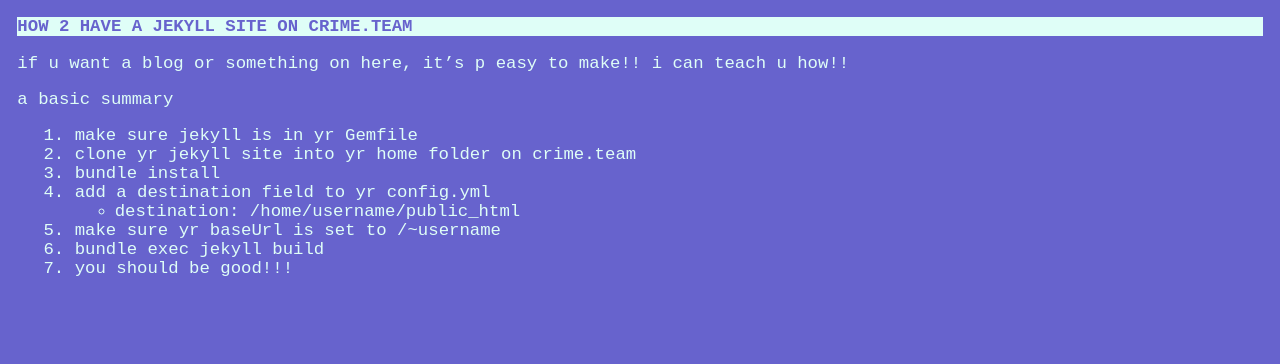
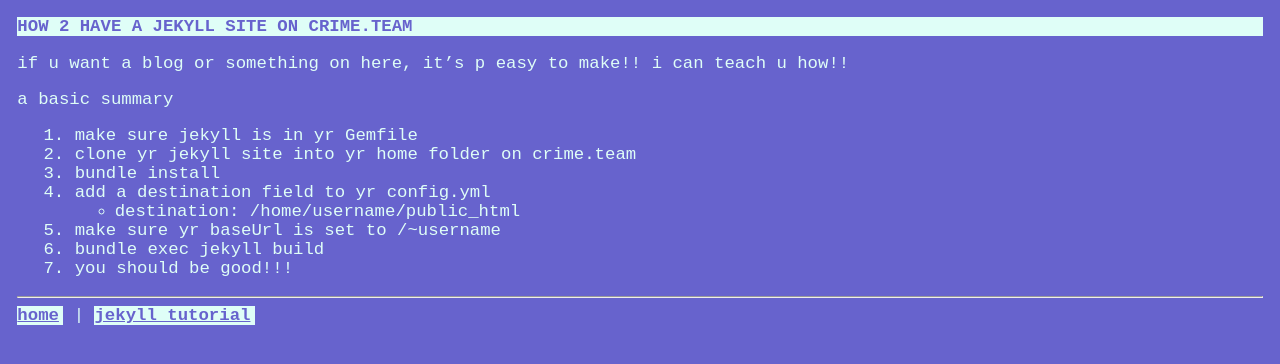
Before and after one commit to jkap/jkap-crimeteam, a Jekyll site: the page built from jekyll-tutorial.md, in a window 1280 px wide. Shown: the top 364 px of the page. Built offline with Jekyll 4.4.1, drawn with Linux system fonts in a browser that asks for light colours.

Commit message:
added navigation

```diff
--- a/_config.yml
+++ b/_config.yml
@@ -1,7 +1,7 @@
 # Site settings
 title: "j kaplan: the website"
 email: me@jkap.io
-baseurl: "/~jkap/" # the subpath of your site, e.g. /blog/
+baseurl: "/~jkap" # the subpath of your site, e.g. /blog/
 url: "https://crime.team" # the base hostname & protocol for your site
 twitter_username: jkap
 github_username:  jkap
--- a/_layouts/default.html
+++ b/_layouts/default.html
@@ -7,6 +7,16 @@
 
     {{ content }}
 
+    <hr>
+
+    {% assign pages = (site.pages | where_exp: "page", "page.hideNav != true") %}
+    {% for page in pages %}
+    <a href="{{ page.url | prepend:site.baseurl }}">{{ page.navTitle }}</a>
+    {% unless forloop.last %}
+    |
+    {% endunless %}
+    {% endfor %}
+
   </body>
 
 </html>
--- a/css/main.scss
+++ b/css/main.scss
@@ -1,4 +1,5 @@
 ---
+hideNav: true
 ---
 
 $blue-violet: #6763cd;
--- a/jekyll-tutorial.md
+++ b/jekyll-tutorial.md
@@ -1,6 +1,7 @@
 ---
 layout: default
 title: how 2 have a jekyll site on crime.team
+navTitle: jekyll tutorial
 ---
 
 # how 2 have a jekyll site on crime.team
```
Also changed, not shown: index.md (+1 -0 lines).
